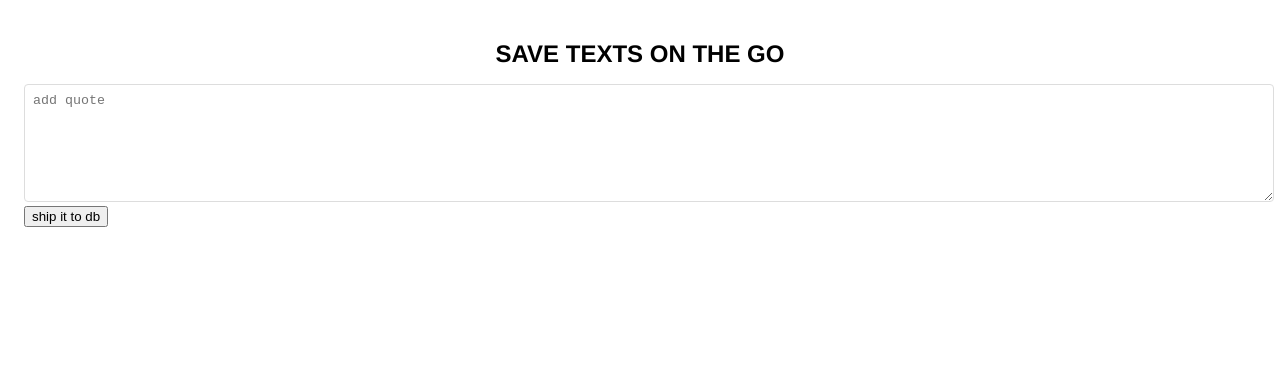
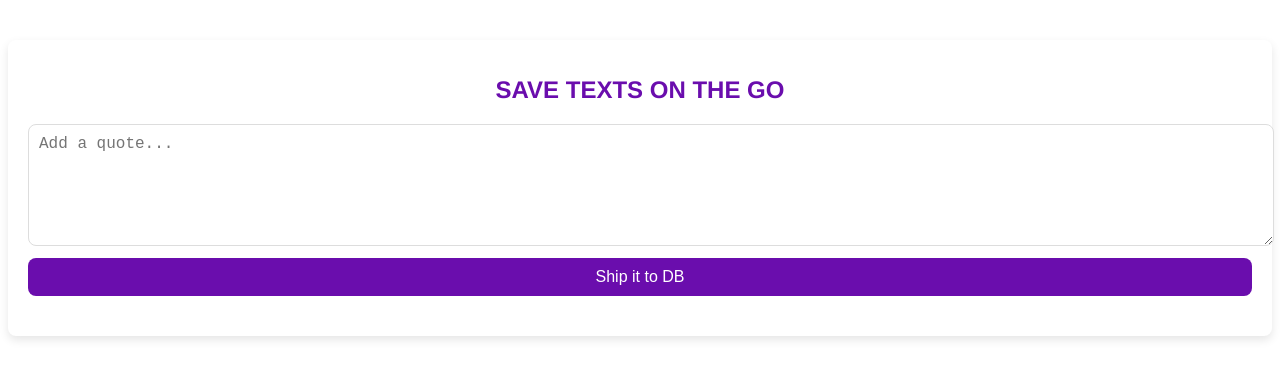
Before and after one commit to bruhngl0/cloudworkers-saas, a React (Vite) app in the folder frontend/: page /quotes in a window 1280 px wide. Shown: the top 378 px of the page. Built offline with nearby package versions, Linux system fonts and the light colour scheme.

Commit message:
styles-added

```diff
--- a/frontend/src/pages/Quotes.tsx
+++ b/frontend/src/pages/Quotes.tsx
@@ -1,5 +1,6 @@
 import axios from "axios";
 import { useEffect, useState } from "react";
+import "../styles/quotes.scss"
 
 type Content = {
   id: string;
@@ -8,17 +9,14 @@ type Content = {
   createdAt: string;
   authorId: string;
   category: string;
-
 };
 
 const Quotes = () => {
   const [quote, setQuote] = useState<Content[]>([]);
-
-  const [addQuote, setAddQuote] = useState<string>("")
-
+  const [addQuote, setAddQuote] = useState<string>("");
 
   const fetchBlogs = async () => {
-    const token = localStorage.getItem("token"); // Retrieve token from localStorage
+    const token = localStorage.getItem("token");
 
     if (!token) {
       console.error("Error: Token not found");
@@ -30,99 +28,70 @@ const Quotes = () => {
         "https://backend.adityashrm500.workers.dev/api/v1/quotes",
         {
           headers: {
-            Authorization: token, // Include the token as the Authorization header
+            Authorization: token,
           },
         }
       );
-      console.log(response.data)
       setQuote(response.data.quotes);
-
     } catch (err) {
       console.error("Error fetching quotes");
     }
   };
 
+  const shipData = async (e: React.FormEvent) => {
+    e.preventDefault();
+    const token = localStorage.getItem("token");
 
-
-
-  const shipData = async( e: React.FormEvent) => {
-   e.preventDefault()
-   const token = localStorage.getItem("token")
-   if(!token){
-    alert("not logged in/session expired")
+    if (!token) {
+      alert("Not logged in/session expired");
+      return;
     }
 
     try {
-    const response = await axios.post("https://backend.adityashrm500.workers.dev/api/v1/quotes",
+      await axios.post(
+        "https://backend.adityashrm500.workers.dev/api/v1/quotes",
         {
-      selectedText: addQuote
+          selectedText: addQuote,
         },
         {
-      headers:{
-        Authorization: token
+          headers: {
+            Authorization: token,
+          },
         }
+      );
+
+      setAddQuote("");
+      fetchBlogs();
+    } catch (error) {
+      console.log("Error submitting quote");
     }
-    )
-    console.log(response)
-    setAddQuote("")
-
-    fetchBlogs()
-
-   } catch (error) {
-     console.log("error")
-   }
-  }
+  };
 
   useEffect(() => {
     fetchBlogs();
   }, []);
 
   return (
-    <div style={{ padding: "16px", maxWidth: "100vw", margin: "0 auto" }}>
-      <h1 style={{ fontSize: "24px", fontWeight: "bold", textAlign: "center", marginBottom: "16px", fontFamily: "helvetica" }}>
-      SAVE TEXTS ON THE GO
-      </h1>
+    <div className="quotes-container">
+      <h1 className="title">SAVE TEXTS ON THE GO</h1>
 
-      <form>
+      <form className="quote-form" onSubmit={shipData}>
         <textarea
-          placeholder="add quote"
+          placeholder="Add a quote..."
           value={addQuote}
           onChange={(e) => setAddQuote(e.target.value)}
-          style={{
-            width: "100%",
-            minHeight: "100px",
-            padding: "8px",
-            borderRadius: "4px",
-            border: "1px solid #ddd",
-            resize: "vertical", // Allows vertical resizing
-          }}
         />
-        <button type= "submit" onClick={shipData}>ship it to db</button>
+        <button type="submit">Ship it to DB</button>
       </form>
-      <ul style={{ listStyle: "none", padding: "0" }}>
+
+      <ul className="quotes-list">
         {quote?.map((quote, index) => (
-          <li
-            key={index}
-            style={{
-              backgroundColor: "#f4f4f4",
-              border: "1px solid #ddd",
-              padding: "8px",
-              marginBottom: "8px",
-              borderRadius: "4px",
-              width: "100%",
-              fontFamily: "helvetica",
-
-              whiteSpace: "pre-wrap", // Preserves line breaks in displayed text
-            }}
-          >
-            {quote.selectedText} <br/>
-
-            category : {quote.category}
-
+          <li key={index} className="quote-item">
+            <p className="quote-text">{quote.selectedText}</p>
+            <span className="quote-category">{quote.category}</span>
           </li>
         ))}
       </ul>
-
     </div>
   );
 };
--- a/frontend/src/styles/quotes.scss
+++ b/frontend/src/styles/quotes.scss
@@ -1,40 +1,89 @@
-// Quotes.module.scss
+$primary-color: #6a0dad;
+$background-color: #f9f9f9;
+$text-color: #333;
+$border-radius: 8px;
 
-.container {
-    padding: 20px;
-    background-color: #f9f9f9;
-    border-radius: 8px;
-    max-width: 600px;
-    margin: 20px auto;
-    box-shadow: 0 2px 4px rgba(0, 0, 0, 0.1);
-  }
+.quotes-container {
+  max-width: 100vw;
+  margin: 40px auto;
+  padding: 20px;
+  background: white;
+  border-radius: $border-radius;
+  box-shadow: 0 4px 10px rgba(0, 0, 0, 0.1);
+  font-family: "Helvetica", sans-serif;
 
   .title {
+    text-align: center;
     font-size: 24px;
     font-weight: bold;
-    text-align: center;
-    color: #333;
+    color: $primary-color;
     margin-bottom: 20px;
   }
 
-  .quoteList {
-    list-style: none;
-    padding: 0;
-    margin: 0;
+  .quote-form {
+    display: flex;
+    flex-direction: column;
+    gap: 12px;
+
+    textarea {
+      width: 100%;
+      min-height: 100px;
+      padding: 10px;
+      border-radius: $border-radius;
+      border: 1px solid #ddd;
+      font-size: 16px;
+      resize: vertical;
+      outline: none;
+
+      &:focus {
+        border-color: $primary-color;
+        box-shadow: 0 0 5px rgba(106, 13, 173, 0.3);
+      }
+    }
+
+    button {
+      padding: 10px 16px;
+      border: none;
+      background: $primary-color;
+      color: white;
+      font-size: 16px;
+      border-radius: $border-radius;
+      cursor: pointer;
+      transition: background 0.3s ease;
+
+      &:hover {
+
+      }
+    }
   }
 
-  .quoteItem {
-    background-color: #fff;
-    border: 1px solid #ddd;
-    border-radius: 4px;
-    margin-bottom: 10px;
-    padding: 10px 15px;
-    font-size: 16px;
-    color: #555;
-    transition: background-color 0.3s ease, transform 0.2s ease;
+  .quotes-list {
+    margin-top: 20px;
+    padding: 0;
+    list-style: none;
 
-    &:hover {
-      background-color: #f0f8ff;
-      transform: scale(1.02);
+    .quote-item {
+      background: $background-color;
+      padding: 12px;
+      border-radius: $border-radius;
+      border: 1px solid #ddd;
+      margin-bottom: 12px;
+      display: flex;
+      flex-direction: column;
+      align-items: flex-start;
+
+      .quote-text {
+        font-size: 16px;
+        font-weight: 500;
+        color: $text-color;
+        margin-bottom: 5px;
+      }
+
+      .quote-category {
+        font-size: 14px;
+        font-weight: bold;
+        color: $primary-color;
+      }
     }
   }
+}
```
Lines whose indentation alone changed are shown as unchanged.
